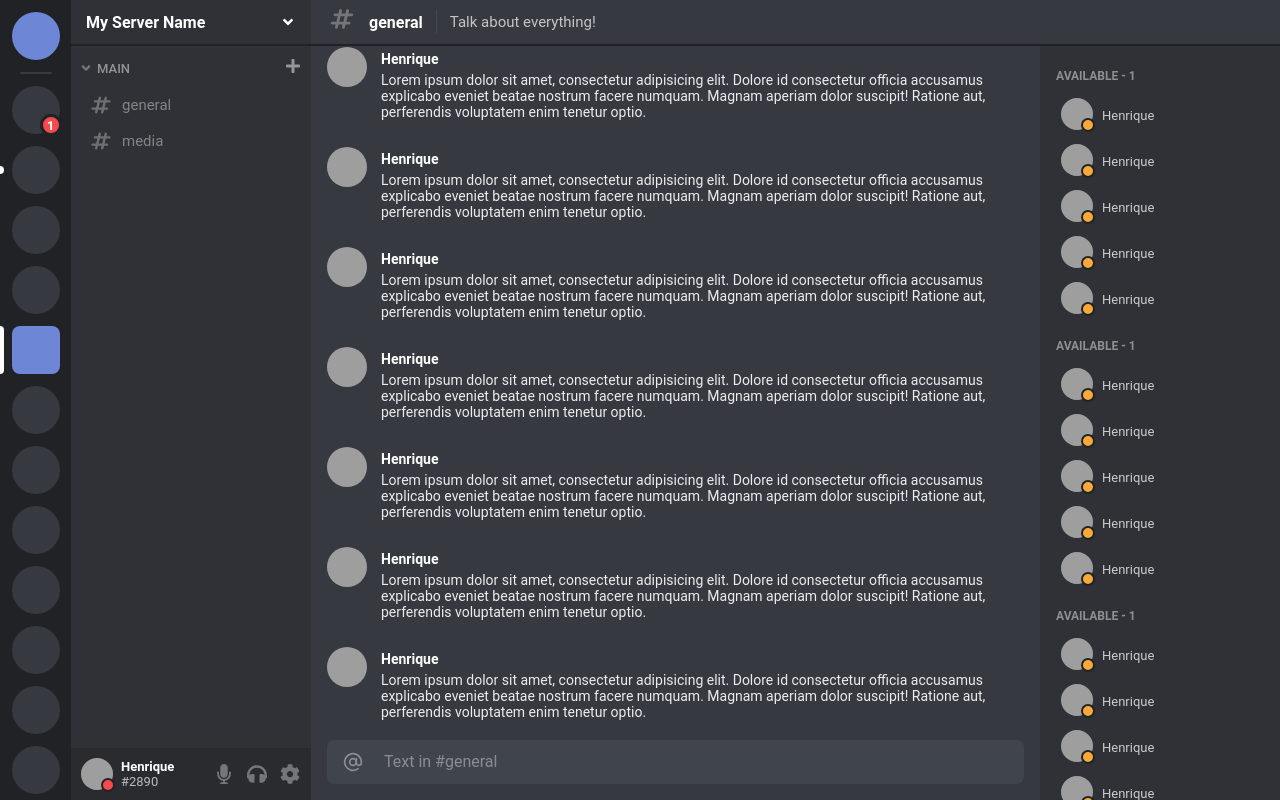
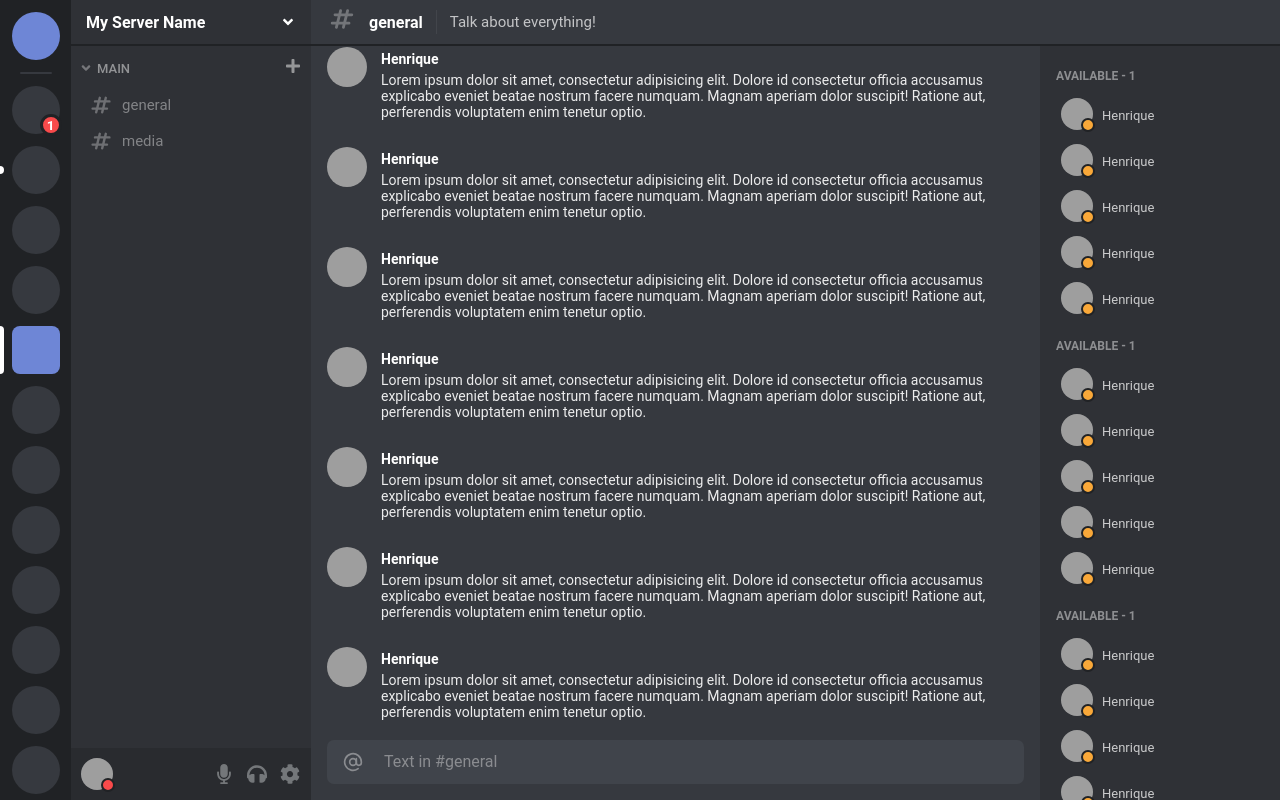
Before and after one commit to henriquemdimer/discord-clone, a React (Create React App) app in the folder client/: page / in a window 1280 px wide. Built offline with nearby package versions, Linux system fonts and the light colour scheme; grey boxes are pictures that could not be loaded.

Commit message:
feat: display real user info

```diff
--- a/client/src/components/UserInfo/index.tsx
+++ b/client/src/components/UserInfo/index.tsx
@@ -1,16 +1,28 @@
 import { FaCog, FaHeadphones, FaMicrophone } from "react-icons/fa";
 import RoundIcon from "../RoundIcon";
 import "./styles.scss";
+import client from '../../lib/index';
+import { useEffect, useState } from "react";
 
 export default function UserInfo() {
+    const [username, setUsername] = useState('');
+    const [tag, setTag] = useState('');
+
+    useEffect(() => {
+        client.on('ready', () => {
+            setUsername(client.user?.username || '');
+            setTag(client.user?.tag || '');
+        })
+    }, []);
+
     return (
         <>
             <div id="user-info">
                 <div id="user-info__info">
                     <RoundIcon status="dnd" small disableHover imageURL="https://external-preview.redd.it/4PE-nlL_PdMD5PrFNLnjurHQ1QKPnCvg368LTDnfM-M.png?auto=webp&s=ff4c3fbc1cce1a1856cff36b5d2a40a6d02cc1c3" />
                     <div id="user-info__texts">
-                        <span>Henrique</span>
-                        <span id="user-info__status">#2890</span>
+                        <span>{username}</span>
+                        <span id="user-info__status">{tag}</span>
                     </div>
                 </div>
                 <div id="user-info__actions">
```
